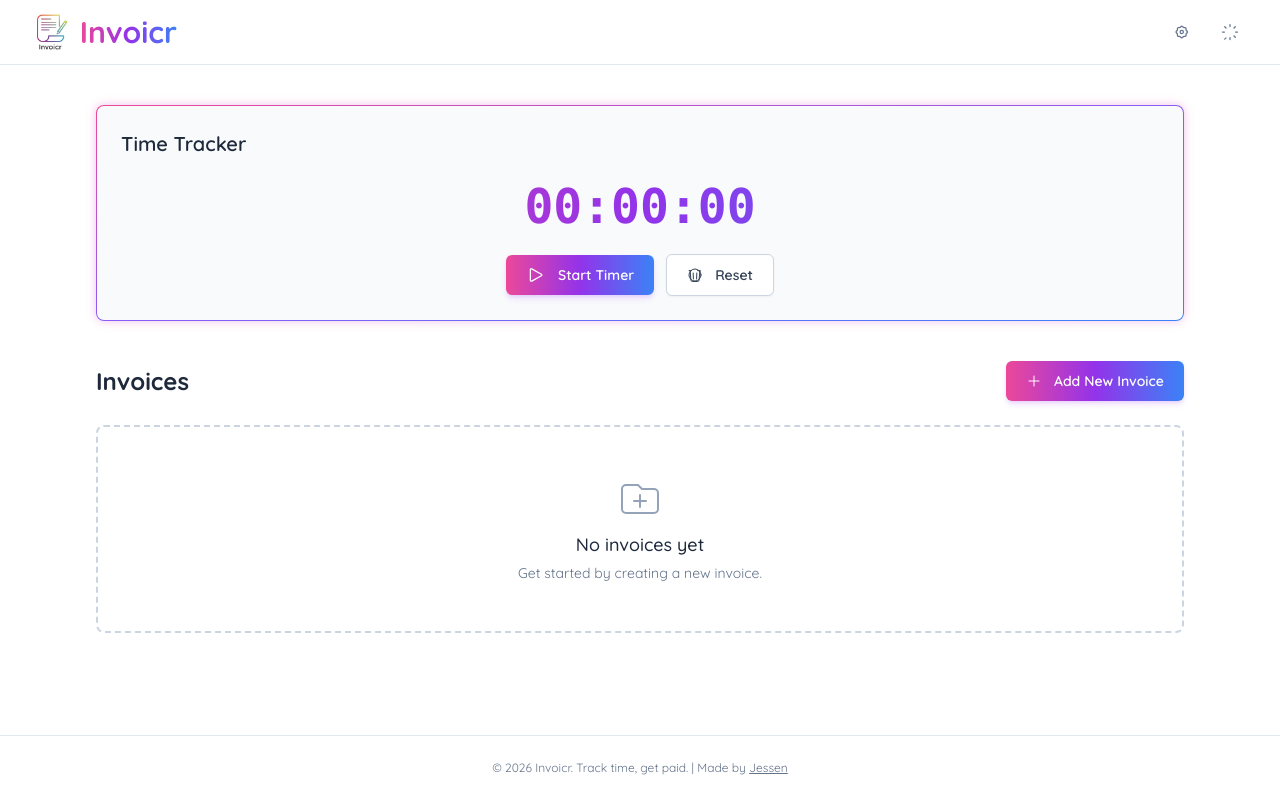
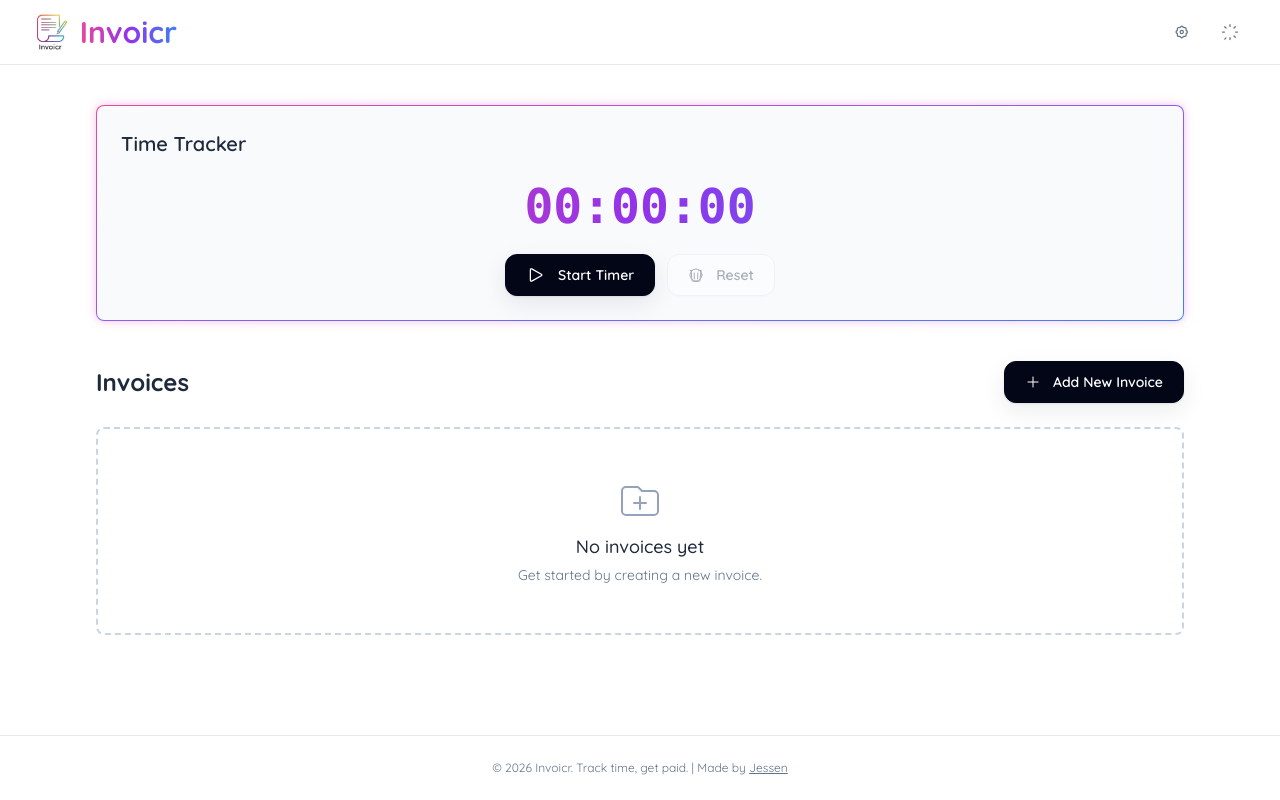
Before and after one commit to JessenReinhart/invoicr, a React (Vite) app: page / in a window 1280 px wide. Built offline with nearby package versions, Linux system fonts and the light colour scheme.

Commit message:
Redesign button system with premium neutral styling

```diff
--- a/components/GradientButton.tsx
+++ b/components/GradientButton.tsx
@@ -9,37 +9,32 @@ interface GradientButtonProps extends React.ButtonHTMLAttributes<HTMLButtonEleme
 
 const GradientButton: React.FC<GradientButtonProps> = ({ children, className = '', variant = 'primary', ...props }) => {
   const baseStyles = `
-    px-4 py-2 sm:px-5 sm:py-2.5 text-sm font-semibold rounded-md
-    focus:outline-none focus:ring-2 focus:ring-offset-2 focus:ring-offset-white dark:focus:ring-offset-black
-    transform hover:scale-[1.02] active:scale-[0.98] transition-all duration-200 ease-out
+    px-4 py-2.5 sm:px-5 text-sm font-semibold rounded-xl
+    focus:outline-none focus:ring-2 focus:ring-red-500/30 focus:ring-offset-2 focus:ring-offset-white dark:focus:ring-offset-black
+    active:translate-y-px transition-all duration-150 ease-out
+    disabled:opacity-40 disabled:pointer-events-none
     flex items-center justify-center gap-1.5
   `;
 
   const primaryStyles = `
-    text-white
-    bg-gradient-to-r from-pink-500 via-purple-600 to-blue-500
-    hover:from-pink-500/90 hover:via-purple-600/90 hover:to-blue-500/90
-    focus:ring-purple-500/70
-    shadow-md shadow-purple-500/20 hover:shadow-lg hover:shadow-purple-500/30
-    dark:shadow-purple-500/10 dark:hover:shadow-purple-500/20
+    text-white bg-slate-950 dark:bg-white dark:text-slate-950
+    border border-slate-950 dark:border-white
+    hover:bg-red-600 hover:border-red-600 dark:hover:bg-red-500 dark:hover:border-red-500 dark:hover:text-white
+    shadow-[0_1px_2px_rgba(0,0,0,0.08),0_8px_24px_rgba(15,23,42,0.08)]
   `;
 
   const secondaryStyles = `
     text-slate-700 dark:text-slate-200
-    bg-white dark:bg-slate-800
-    border border-slate-300 dark:border-slate-700
-    hover:bg-slate-50 dark:hover:bg-slate-700/80
-    focus:ring-purple-500/60
-    shadow-sm hover:shadow-md dark:shadow-slate-900/50
+    bg-white/80 dark:bg-white/[0.04]
+    border border-slate-200 dark:border-white/10
+    hover:bg-slate-50 hover:border-slate-300 dark:hover:bg-white/[0.08] dark:hover:border-white/20
+    shadow-sm
   `;
 
   const variantStyles = variant === 'primary' ? primaryStyles : secondaryStyles;
 
   return (
-    <button
-      className={`${baseStyles} ${variantStyles} ${className}`}
-      {...props}
-    >
+    <button className={`${baseStyles} ${variantStyles} ${className}`} {...props}>
       {children}
     </button>
   );
```
